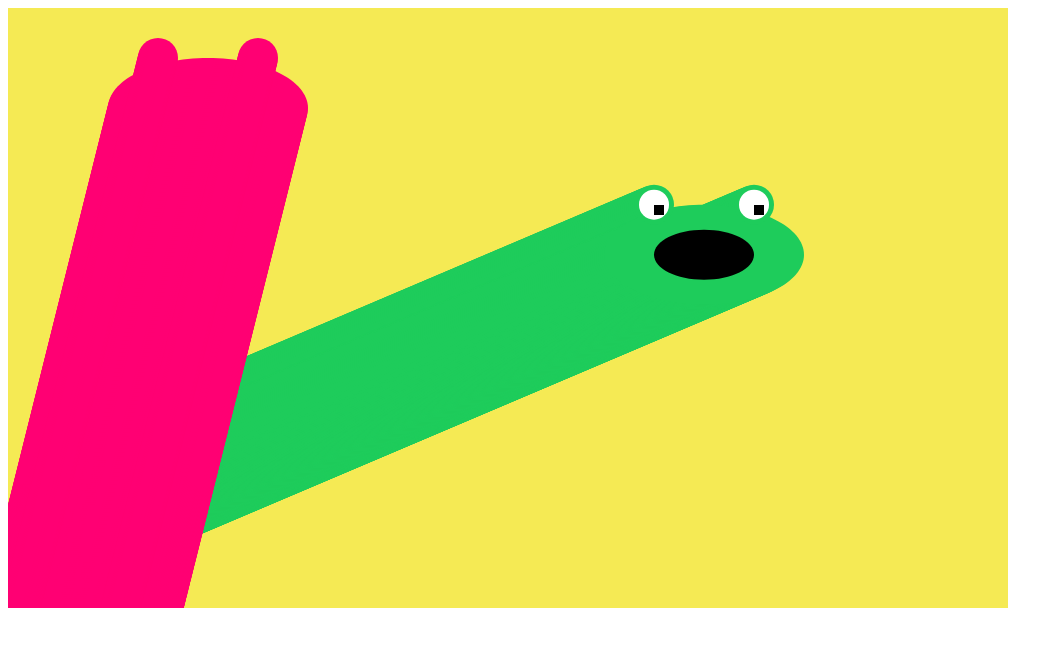
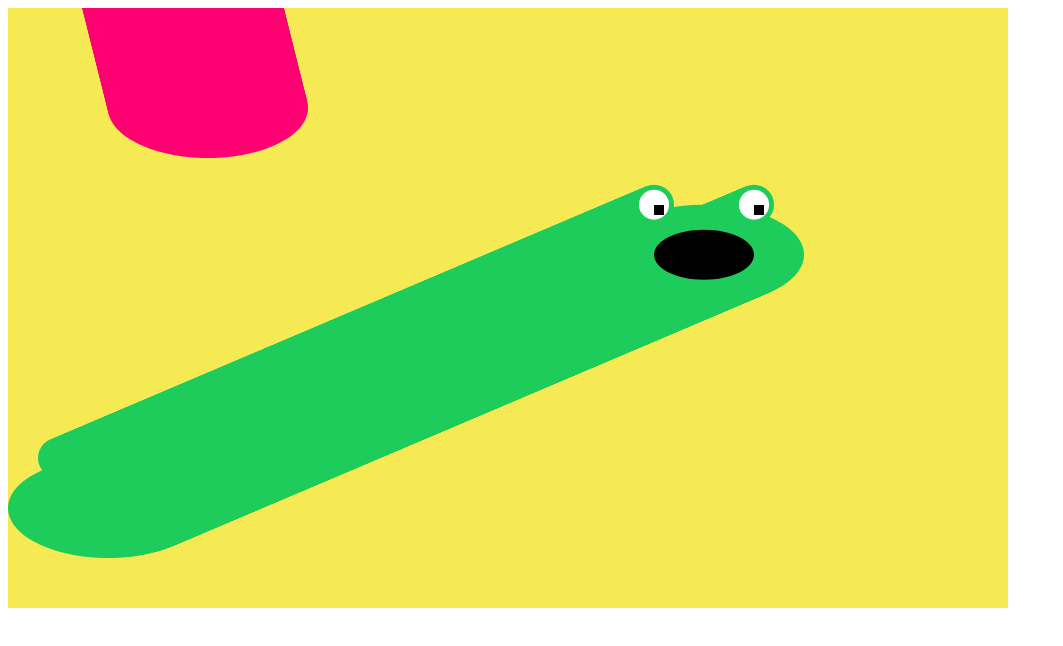
Before and after one commit to johnk570/javascript, a plain HTML site: page index.html in a window 1280 px wide. Shown: the whole page, without its empty margins (0-1063 px from the left). Drawn offline with Linux system fonts and the light colour scheme.

Commit message:
Update index.html

```diff
--- a/index.html
+++ b/index.html
@@ -83,7 +83,7 @@ rect(a - 50, b - 50, 10, 10); // left pupil
 rect(a + 50, b - 50, 10, 10); // right puil
 
     a = a - 0.5;
-    b = b + 2;
+    b = b - 2;
 
 };
 
```
